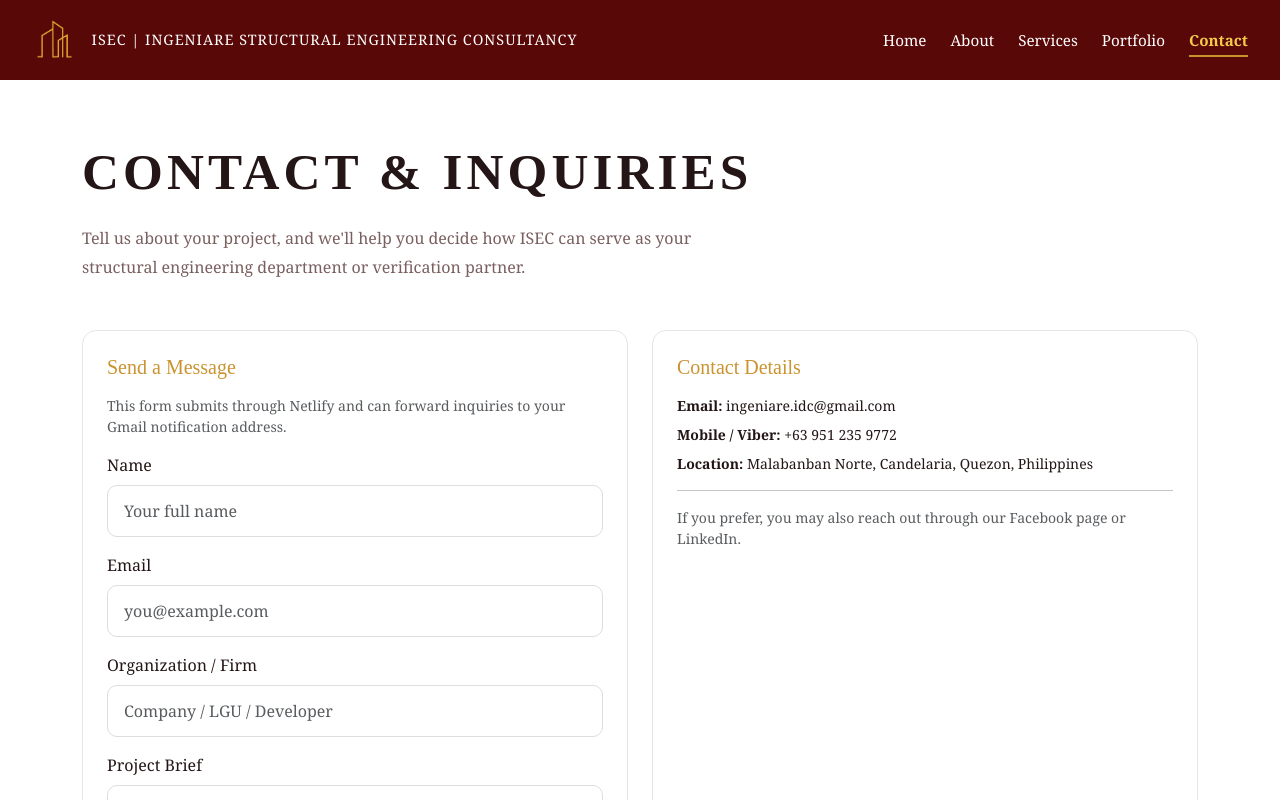
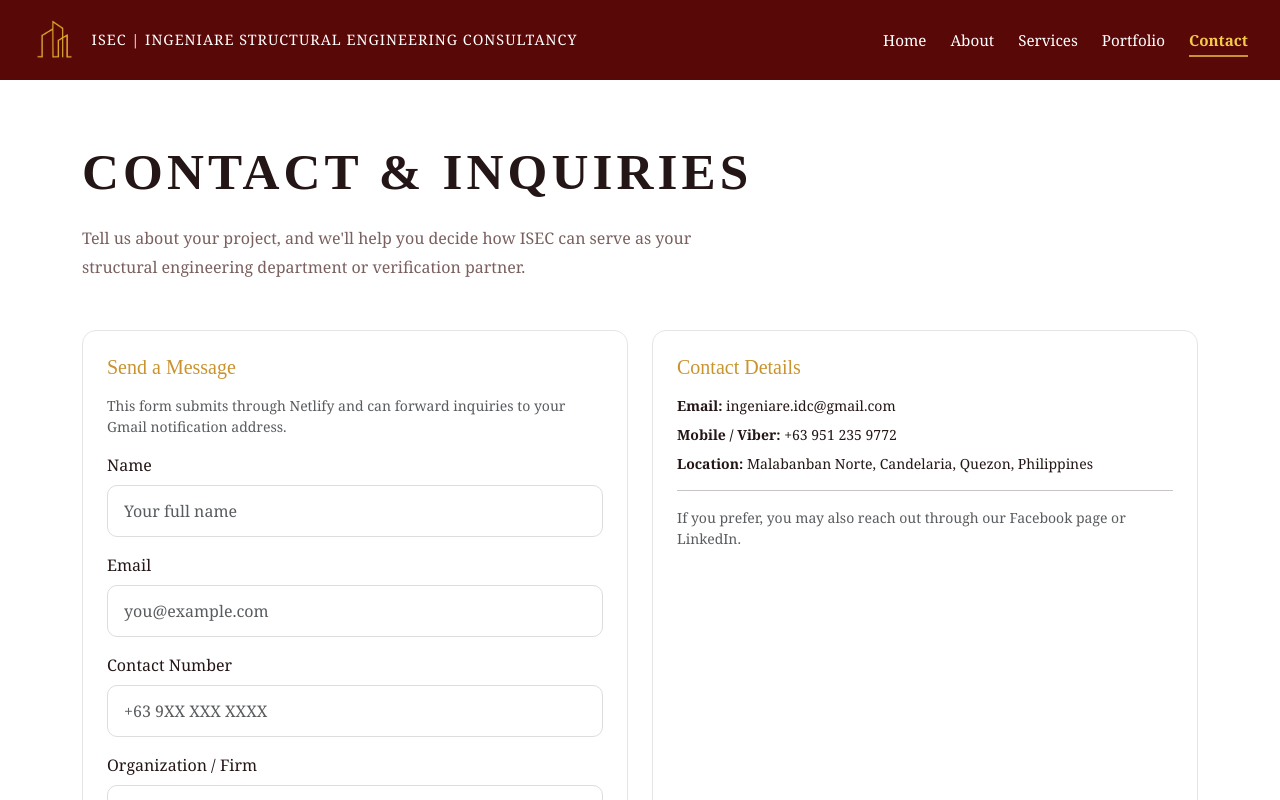
Before and after one commit to CodeFrancis333/ISEC, a React (Vite) app in the folder isec-website/: page /contact in a window 1280 px wide. Shown: the top 800 px of the page. Built offline with nearby package versions, Linux system fonts and the light colour scheme; no server answers.

Commit message:
Contact Page Update

```diff
--- a/isec-website/src/pages/ContactPage.jsx
+++ b/isec-website/src/pages/ContactPage.jsx
@@ -95,6 +95,19 @@ const ContactPage = () => {
                 </div>
 
                 <div className="mb-3">
+                  <label className="form-label" htmlFor="contact-number">
+                    Contact Number
+                  </label>
+                  <input
+                    id="contact-number"
+                    type="tel"
+                    className="form-control"
+                    name="contactNumber"
+                    placeholder="+63 9XX XXX XXXX"
+                  />
+                </div>
+
+                <div className="mb-3">
                   <label className="form-label" htmlFor="contact-org">
                     Organization / Firm
                   </label>
```
